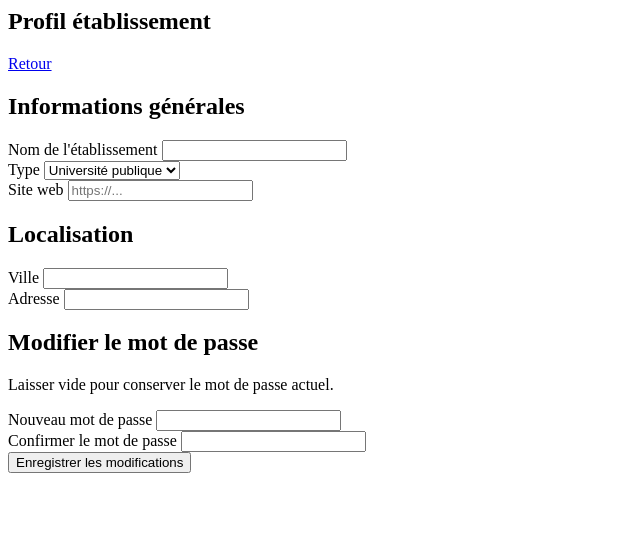
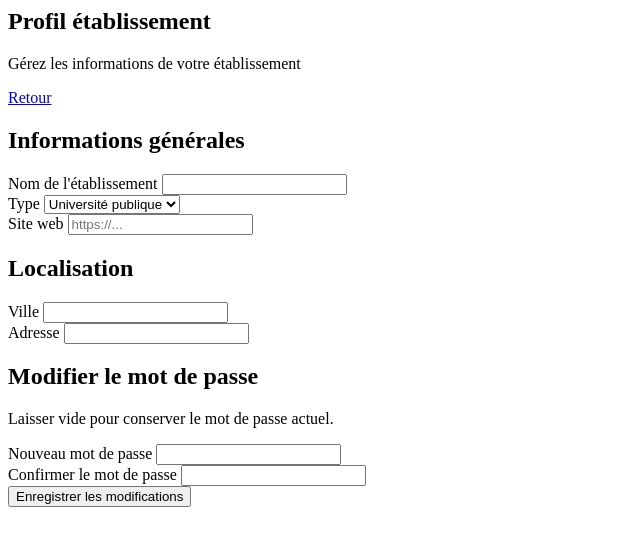
Before and after one commit to pablo-23-08/mpandova, a PHP site: page /institution/profile.php in a window 1280 px wide. Shown: the top 546 px of the page, without its empty margins (0-640 px from the left). Run offline with PHP 8.4, Linux system fonts and the light colour scheme.

Commit message:
button_back

```diff
--- a/app/views/auth/student_register.php
+++ b/app/views/auth/student_register.php
@@ -14,7 +14,7 @@
             </div>
         </div>
 
-        <form method="POST" action="index.php?route=auth/register-etudiant" novalidate class="grid gap-5 sm:grid-cols-2">
+        <form method="POST" action="index.php?route=auth/student/register" novalidate class="grid gap-5 sm:grid-cols-2">
             <div>
                 <label for="nom" class="mb-2 block text-sm font-semibold text-[#071d3b]">Nom</label>
                 <input type="text" id="nom" name="nom" required class="w-full rounded-lg border border-slate-300 px-4 py-3 text-sm outline-none focus:border-[#f1b456] focus:ring-2 focus:ring-[#f1b456]/30">
--- a/app/views/institution/profile.php
+++ b/app/views/institution/profile.php
@@ -3,9 +3,17 @@
 ?>
 <main class="mx-auto w-full max-w-6xl flex-1 px-4 py-10 sm:px-6 lg:px-8">
     <section class="rounded-3xl border border-white/20 bg-white/95 p-6 shadow-2xl shadow-[#071d3b]/25 sm:p-8">
-        <div class="mb-8 flex items-center justify-between gap-4">
-            <h1 class="text-2xl font-extrabold text-[#071d3b] sm:text-3xl">Profil établissement</h1>
-            <a href="index.php?route=institution/home" class="text-sm font-semibold text-[#071d3b] hover:underline">Retour</a>
+        <div class="flex flex-col gap-4 border-b border-slate-200 pb-6 sm:flex-row sm:items-center sm:justify-between">
+            <div>
+                <h1 class="text-2xl font-extrabold text-[#071d3b] sm:text-3xl">Profil établissement</h1>
+                <p class="mt-1 text-sm text-slate-500">Gérez les informations de votre établissement</p>
+            </div>
+
+            <div class="flex flex-wrap items-center justify-end gap-2 sm:gap-3">
+                <a href="index.php?route=institution/home" class="rounded-lg border border-slate-300 px-4 py-2 text-sm font-semibold text-[#071d3b] hover:border-[#f1b456]">
+                    Retour
+                </a>
+            </div>
         </div>
 
         <form method="POST" action="index.php?route=institution/profile" novalidate class="space-y-8">
--- a/app/views/student/recommendations.php
+++ b/app/views/student/recommendations.php
@@ -54,7 +54,7 @@
                                         <p class="text-sm font-medium text-slate-600">
                                             <?= htmlspecialchars($reco['etablissement_nom']) ?>
                                             <?php if ($reco['ville']): ?>
-                                                — <?= htmlspecialchars($reco['ville']) ?>
+                                                - <?= htmlspecialchars($reco['ville']) ?>
                                             <?php endif; ?>
                                         </p>
                                     </div>
```
Also changed, not shown: app/controllers/InstitutionController.php (+4 -4 lines), app/views/institution/applicants.php (+10 -3 lines), app/views/institution/programs.php (+12 -6 lines).
